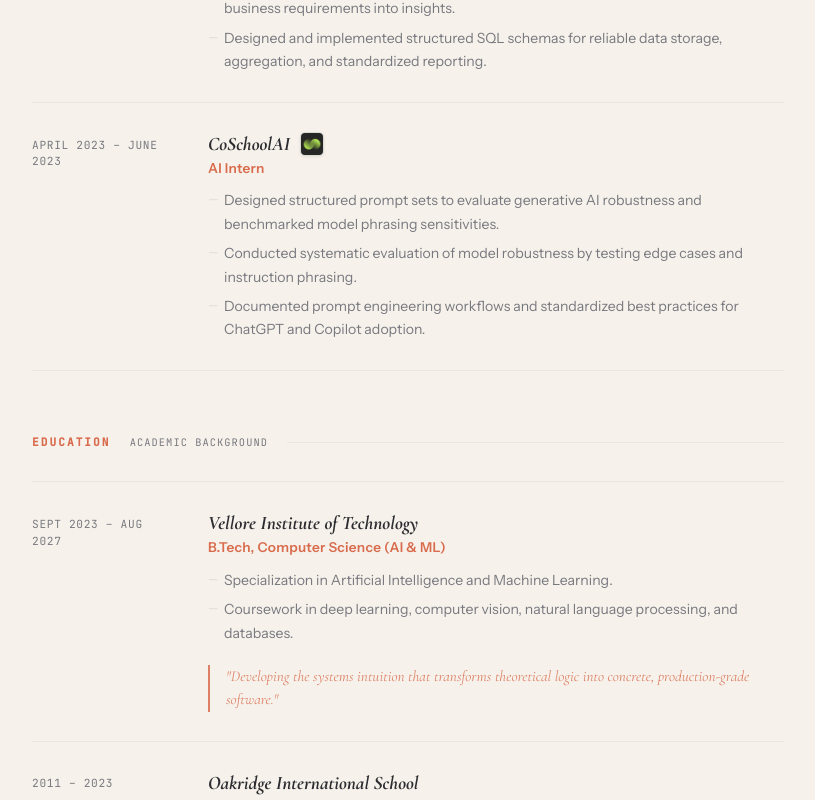
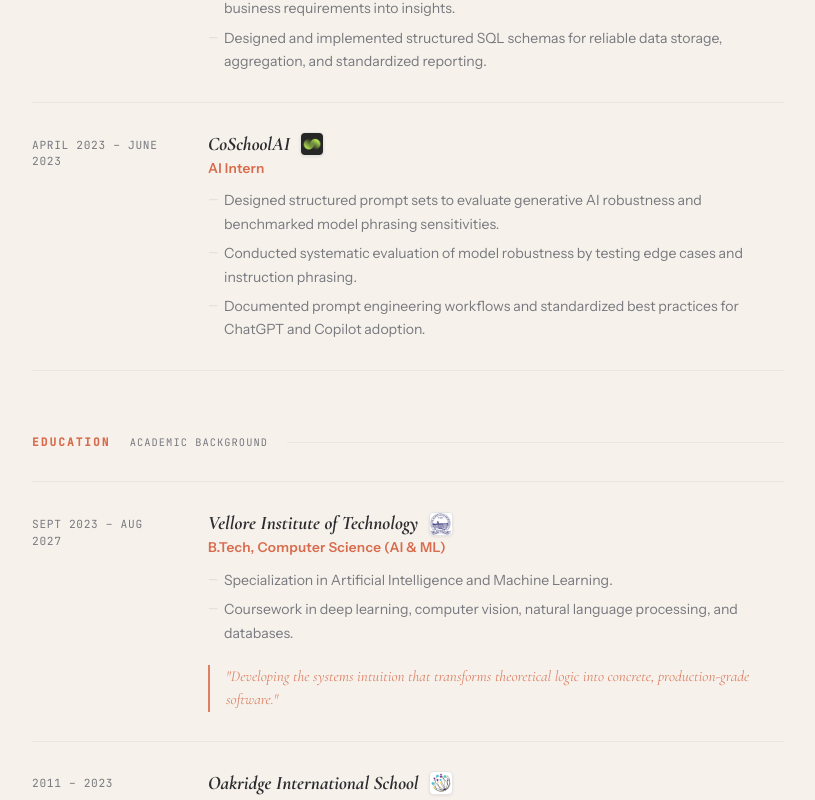
Before and after one commit to ShikharVeer10/ShikharVeer10.github.io, a React (Vite) app: page / in a window 1280 px wide. Shown: the part 4032-4832 px from the top of the page, without its empty margins (416-1231 px from the left). Built offline with nearby package versions, Linux system fonts and the light colour scheme; no server answers.

Commit message:
Add VIT and Oakridge logos with LinkedIn links to Education section

```diff
--- a/src/data.js
+++ b/src/data.js
@@ -124,6 +124,8 @@ export const journey = {
     {
       company: "Vellore Institute of Technology",
       role: "B.Tech, Computer Science (AI & ML)",
+      logo: "/logos/vit.jpg",
+      linkedin: "https://www.linkedin.com/school/vellore-institute-of-technology/",
       date: "Sept 2023 – Aug 2027",
       bullets: [
         "Specialization in Artificial Intelligence and Machine Learning.",
@@ -134,6 +136,8 @@ export const journey = {
     {
       company: "Oakridge International School",
       role: "Secondary & Senior Secondary Education",
+      logo: "/logos/oakridge.png",
+      linkedin: "https://www.linkedin.com/school/oakridge-international-school/",
       date: "2011 – 2023",
       bullets: [
         "Built an early foundation in Python and MySQL — writing scripts before understanding why they worked, and breaking things to figure that out.",
--- a/src/index.css
+++ b/src/index.css
@@ -816,6 +816,7 @@ body.dark-mode .tech-badge {
   height: 24px;
   border-radius: 5px;
   object-fit: cover;
+  background: #ffffff;
   border: 1px solid var(--line);
   box-shadow: 0 1px 3px rgba(0, 0, 0, 0.08);
   display: block;
```
Also changed, not shown: public/logos/oakridge.png (added), public/logos/vit.jpg (added).
